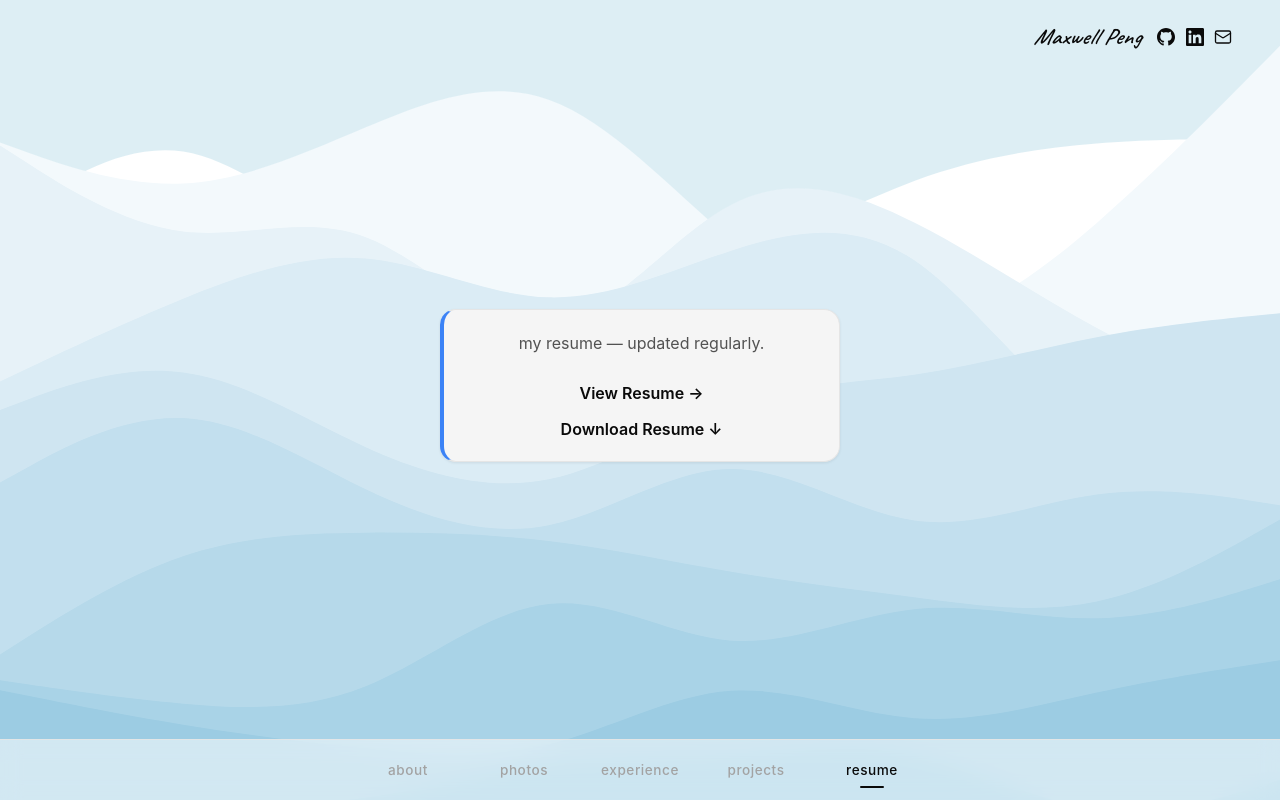
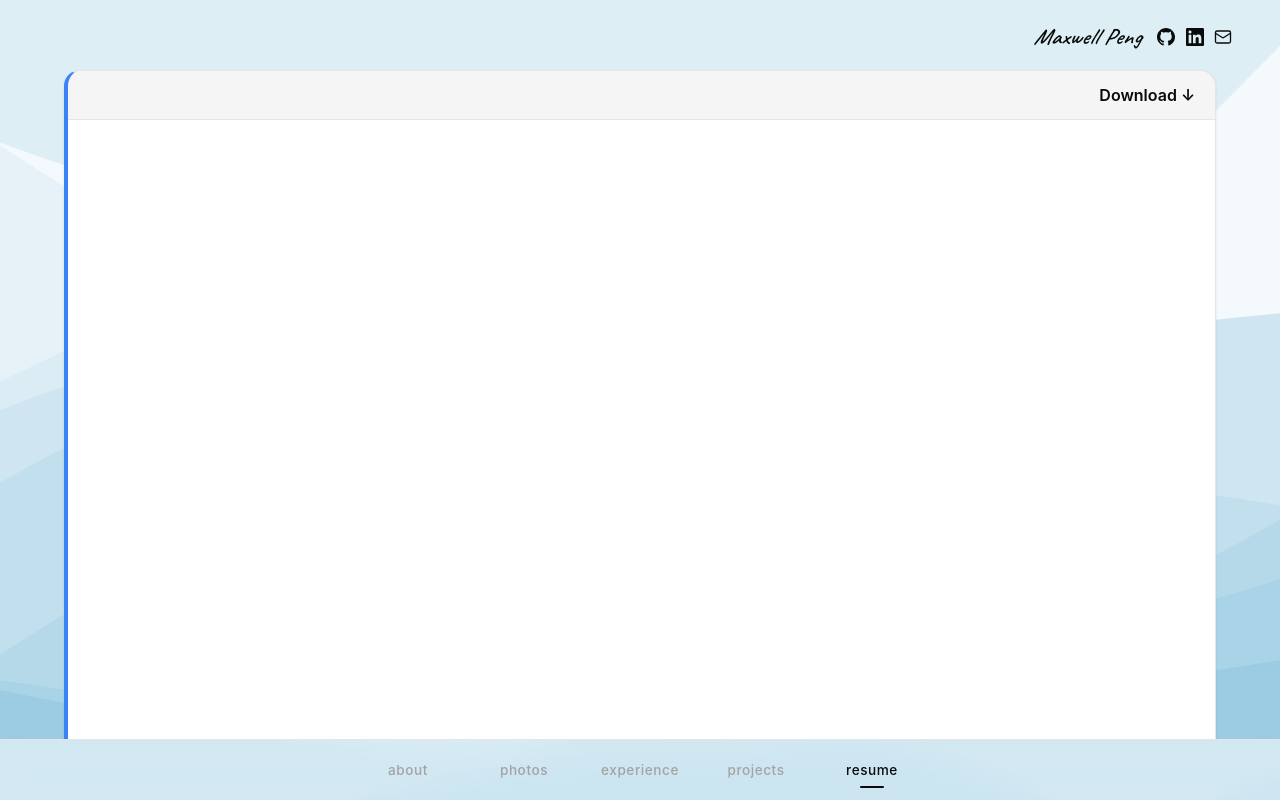
Before and after one commit to thecodemonki/LottoMax, a React (Vite) app: page / in a window 1280 px wide. Both pictures are taken after a click on the button "resume". Built offline with nearby package versions, Linux system fonts and the light colour scheme.

Commit message:
inline resume

```diff
--- a/src/pages/Home.jsx
+++ b/src/pages/Home.jsx
@@ -241,15 +241,33 @@ function PhotosPanel() {
 
 function ResumePanel() {
   return (
-    <div className="tab-panel tab-panel--resume">
+    <div className="tab-panel tab-panel--list tab-panel--resume">
       <div className="resume-card about-block about-block--card">
-        <p className="resume-lead">my resume — updated regularly.</p>
-        <div className="resume-actions">
-          <a href={RESUME_URL} className="resume-link" target="_blank" rel="noopener noreferrer">
+        <div className="resume-toolbar">
+          <a
+            href={RESUME_URL}
+            className="resume-link"
+            target="_blank"
+            rel="noopener noreferrer"
+          >
+            Download ↓
+          </a>
+        </div>
+        <div className="resume-embed-wrap">
+          <iframe
+            src={`${RESUME_URL}#view=FitH`}
+            title="Maxwell Peng Resume"
+            className="resume-embed"
+          />
+        </div>
+        <div className="resume-mobile-fallback">
+          <a
+            href={RESUME_URL}
+            className="resume-link"
+            target="_blank"
+            rel="noopener noreferrer"
+          >
             View Resume →
-          </a>
-          <a href={RESUME_URL} className="resume-link resume-link--download" download>
-            Download Resume ↓
           </a>
         </div>
       </div>
--- a/src/styles/Home.css
+++ b/src/styles/Home.css
@@ -505,36 +505,39 @@ body {
 }
 
 .tab-panel--resume {
-  max-width: 400px;
   width: 100%;
-  margin-left: auto;
-  margin-right: auto;
-  text-align: center;
-  min-height: max(100%, calc(100dvh - 9rem));
-  display: flex;
-  align-items: center;
-  justify-content: center;
   box-sizing: border-box;
 }
 
 .resume-card {
+  padding: 0;
+  overflow: hidden;
   width: 100%;
-  text-align: center;
 }
 
-.resume-lead {
-  font-size: 1rem;
-  line-height: 1.65;
-  color: #525252;
-  margin-bottom: 1.5rem;
-  text-align: center;
+.resume-toolbar {
+  display: flex;
+  justify-content: flex-end;
+  padding: 0.75rem 1.25rem;
+  border-bottom: 1px solid #e5e5e5;
 }
 
-.resume-actions {
-  display: flex;
-  flex-direction: column;
-  align-items: center;
-  gap: 0.75rem;
+.resume-embed-wrap {
+  width: 100%;
+  min-height: 80vh;
+  background: #fff;
+}
+
+.resume-embed {
+  width: 100%;
+  height: 80vh;
+  min-height: 80vh;
+  border: none;
+  display: block;
+}
+
+.resume-mobile-fallback {
+  display: none;
 }
 
 .resume-link {
@@ -550,6 +553,20 @@ body {
 .resume-link:hover {
   color: #000000;
   transform: translateX(5px);
+}
+
+@media (max-width: 768px) {
+  .resume-embed-wrap {
+    display: none;
+  }
+
+  .resume-mobile-fallback {
+    display: flex;
+    align-items: center;
+    justify-content: center;
+    padding: 3rem 1.5rem;
+    min-height: 50vh;
+  }
 }
 
 @media (min-width: 640px) {
```
Also changed, not shown: 7 other files (tests, documents, lock files or other folders).
